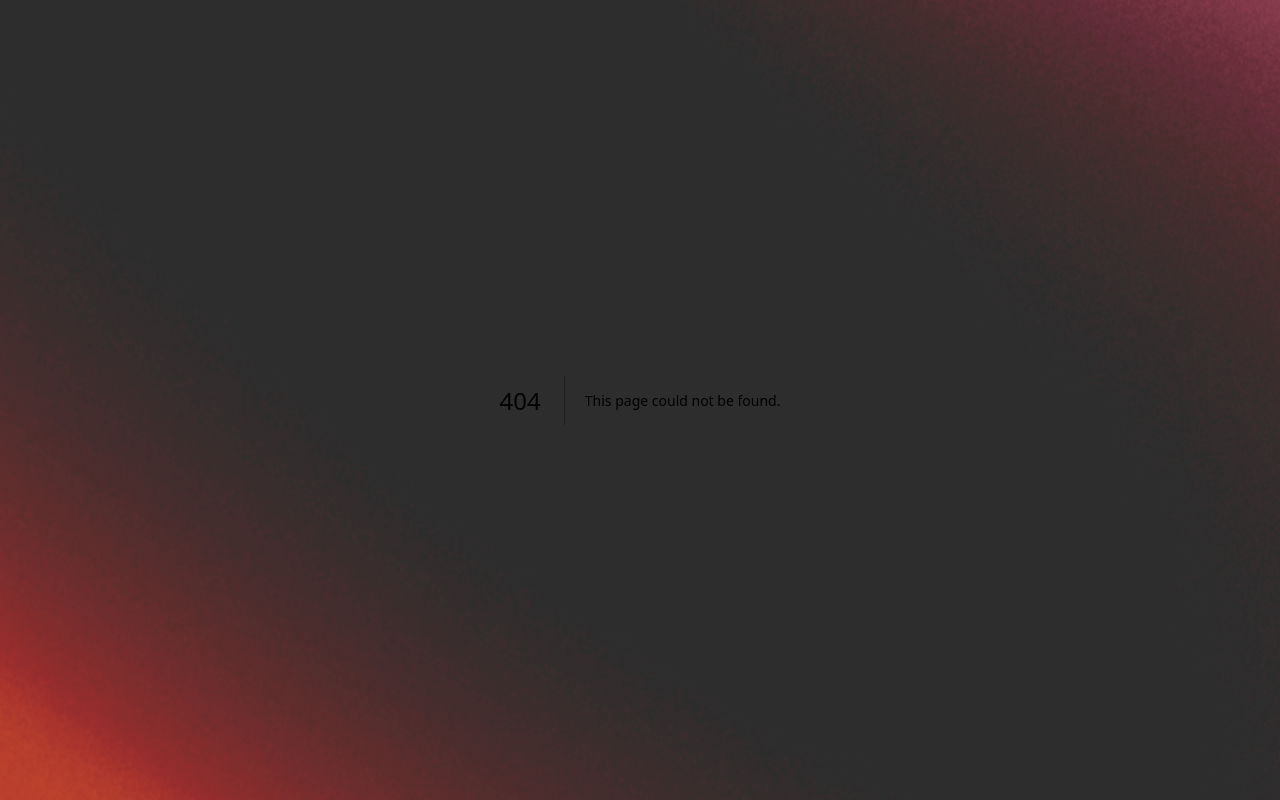
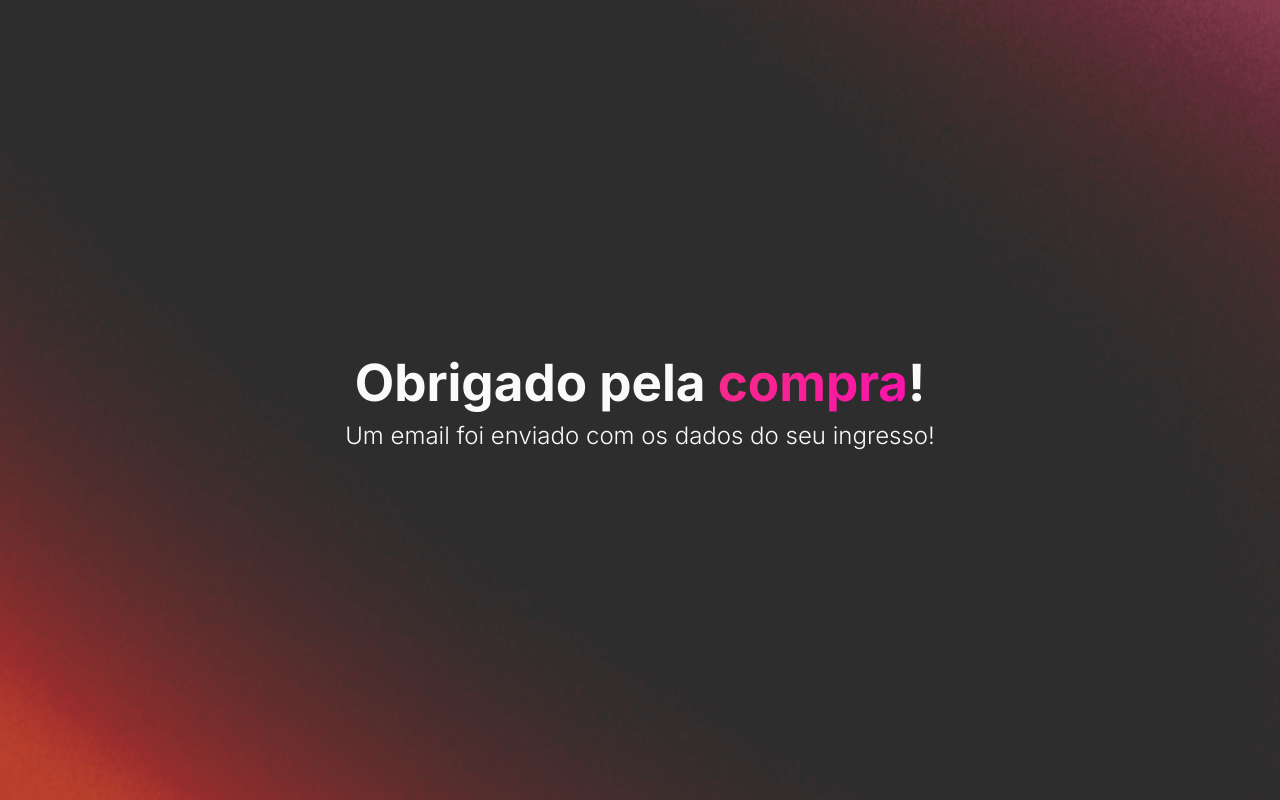
Before and after one commit to guilhermeMars/mb-labs--challenge, a Next.js app: page /event/1/acknowledgment in a window 1280 px wide. Before the commit this address had no page. Built offline with nearby package versions, Linux system fonts and the light colour scheme.

Commit message:
feat: Obrigatoriedade de campos adicionada

```diff
--- /dev/null
+++ b/src/app/event/[id]/acknowledgment/page.tsx
@@ -0,0 +1,67 @@
+"use client";
+
+import styled from "styled-components";
+import { Event } from "@/interface/eventInterface";
+
+// Styled Components
+
+const EventPageMain = styled.div`
+  width: 100%;
+`;
+
+const Content = styled.div`
+  display: flex;
+  align-items: center;
+  justify-content: center;
+  flex-direction: column;
+  max-width: 1600px;
+  margin: 0 auto;
+  font-family: "Inter", sans-serif;
+  height: 100vh;
+  color: hsl(0, 0%, 98%);
+`;
+
+const StyledH1 = styled.h1`
+  margin-bottom: 0.5rem;
+  font-size: clamp(2rem, 4vw, 5rem);
+  font-weight: bold;
+`;
+
+const AnimationColorText = styled.span`
+  background: linear-gradient(-45deg, #fc04c4, #f07314);
+  background-size: 400% 400%;
+  animation: gradient 4s ease infinite;
+  border-radius: 2070px;
+  color: transparent;
+  background-clip: text;
+
+  @keyframes gradient {
+    0% {
+      background-position: 0% 50%;
+    }
+    50% {
+      background-position: 100% 50%;
+    }
+    100% {
+      background-position: 0% 50%;
+    }
+  }
+`;
+
+const StyledP = styled.p`
+  font-size: 1.5rem;
+  font-weight: 300;
+`;
+
+export default function AcknowledgmentPage() {
+  return (
+    <EventPageMain>
+      <Content>
+        <StyledH1>
+          Obrigado pela <AnimationColorText>compra</AnimationColorText>!
+        </StyledH1>
+        <StyledP>Um email foi enviado com os dados do seu ingresso!</StyledP>
+      </Content>
+    </EventPageMain>
+  );
+}
```
Also changed, not shown: src/app/event/[id]/buy/page.tsx (+22 -8 lines), src/components/BuyEventSideCard.tsx (+26 -9 lines), src/components/PaymentData.tsx (+11 -5 lines), src/components/PersonalData.tsx (+8 -3 lines).
